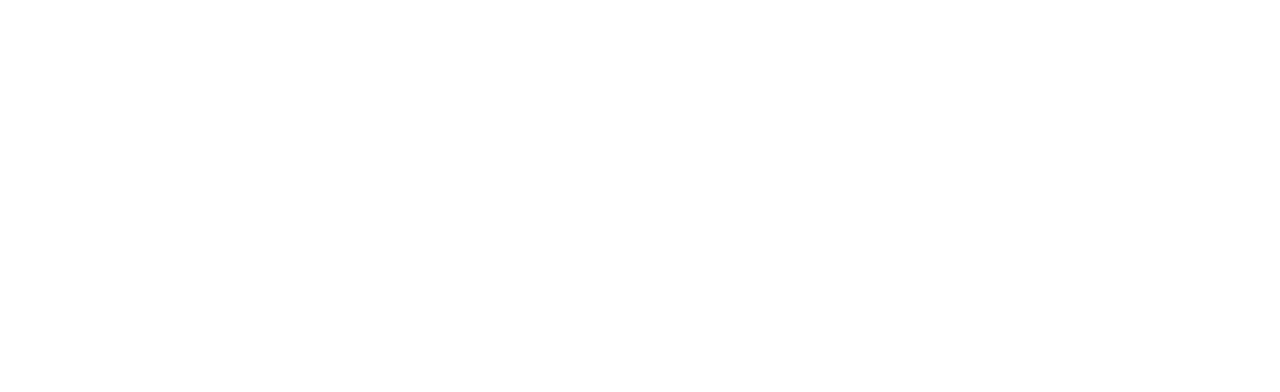
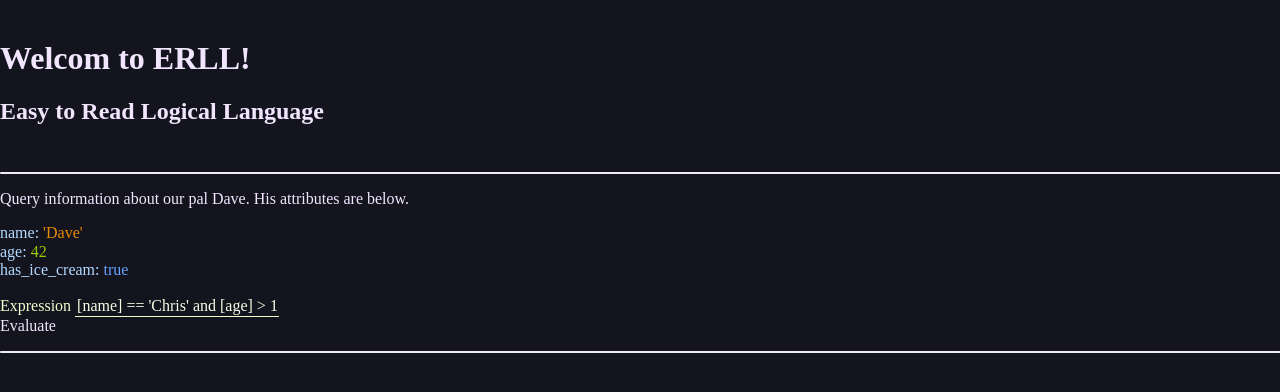
Before and after one commit to christo8989/erll, a plain HTML site: page index.html in a window 1280 px wide. Drawn offline with nearby package versions, Linux system fonts and the light colour scheme; a small style sheet from the web is missing.

Commit message:
Worked on front end changes

```diff
--- /dev/null
+++ b/140medley.min.js
@@ -0,0 +1,2 @@
+var t=function(a,b){return function(c,d){return a.replace(/#{([^}]*)}/g,function(a,f){return Function("x","with(x)return "+f).call(c,d||b||{})})}},s=function(a,b){return b?{get:function(c){return a[c]&&b.parse(a[c])},set:function(c,d){a[c]=b.stringify(d)}}:{}}(this.localStorage||{},JSON),p=function(a,b,c,d){c=c||document;d=c[b="on"+b];a=c[b]=function(e){d=d&&d(e=e||c.event);return(a=a&&b(e))?b:d};c=this},m=function(a,b,c){b=document;c=b.createElement("p");c.innerHTML=a;for(a=b.createDocumentFragment();b=
+c.firstChild;)a.appendChild(b);return a},$=function(a,b){a=a.match(/^(\W)?(.*)/);return(b||document)["getElement"+(a[1]?a[1]=="#"?"ById":"sByClassName":"sByTagName")](a[2])},j=function(a){for(a=0;a<4;a++)try{return a?new ActiveXObject([,"Msxml2","Msxml3","Microsoft"][a]+".XMLHTTP"):new XMLHttpRequest}catch(b){}};
--- a/clock.js
+++ b/clock.js
@@ -27,7 +27,8 @@
 		this.start();
 		fn();
 		var tEnd = this.getMilliseconds( 2 );
-		console.log( Name + " ended. " + tEnd + "ms" );
+    console.log( Name + " ended. " + tEnd + "ms" );
+    return tEnd;
 	}
 
 	Clock.prototype.timeRaw = function ( Name, fn ) {
--- a/index.html
+++ b/index.html
@@ -4,10 +4,105 @@
   <meta charset="utf-8">
   <meta name="viewport" content="width=device-width">
   <title>ERLL</title>
+  <!-- Google Fonts -->
+  <link rel="stylesheet" href="http://fonts.googleapis.com/css?family=Roboto:300,300italic,700,700italic">
+  <!-- CSS Reset -->
+  <link rel="stylesheet" href="http://cdn.rawgit.com/necolas/normalize.css/master/normalize.css">
+  <!-- Milligram CSS minified -->
+  <link rel="stylesheet" href="http://cdn.rawgit.com/milligram/milligram/master/dist/milligram.min.css">
+
+  <style>
+    body {
+      background-color: #14141f;
+      color: #f2e6ff;
+    }
+
+    hr {
+      border-top: 0.1rem solid #f2e6ff;
+    }
+
+    input[type='text'] {
+      background-color: #14141f;
+      border: none;
+      border-bottom: 1px solid #eeffcc;
+      color: #f7ffe6;
+    }
+
+    label {
+      display: inline-block;
+      cursor: pointer;
+      color: #eeffcc;
+    }
+
+    .color--string {
+      color: #e68a00;
+    }
+
+    .color--number {
+      color: #99cc00;
+    }
+
+    .color--boolean {
+      color: #66a3ff;
+    }
+
+    .color--object {
+      color: #b3d9ff;
+    }
+
+
+    .color--error {
+      color: red;
+    }
+  </style>
 </head>
 <body>
-  <script src="clock.js"></script>
-  <script src="erll.js"></script>
-  <script src="test.js"></script>
+  <br />
+  <div class="container">
+    <h1>Welcom to ERLL!</h1>
+    <h2>Easy to Read Logical Language</h2>
+
+    <br />
+    <hr />
+
+    <div class="column">
+      <p>Query information about our pal Dave. His attributes are below.</p>
+      <div class="row">
+
+        <div class="column column-25 column-offset-10">
+          <dl class="color--object">
+            <dt>name: <span class="color--string">'Dave'</span></dt>
+            <dt>age: <span class="color--number">42</span></dt>
+            <dt>has_ice_cream: <span class="color--boolean">true</span></dt>
+          </dl>
+        </div>
+
+        <div class="column column-65">
+          <label for="Expression">Expression</label>
+          <input type="text" id="Expression" placeholder="Expression" />
+          <div class="button container--expression--button" onclick="onEvaluate()">Evaluate</div>
+        </div>
+      </div>
+
+      <div class="row">
+        <div class="column column-25 column-offset-10">
+          <span id="ResultOverall"></span>
+        </div>
+        <div class="column column-65">
+          <dl id="Results"></dl>
+        </div>
+    </div>
+
+    <hr />
+
+    <div class="container--body">
+      <div class="container--body--rules"></div>
+    </div>
+  </div>
+
+  <script type="text/javascript" src="140medley.min.js"></script>
+  <script type="text/javascript" src="clock.js"></script>
+  <script type="text/javascript" src="erll.js"></script>
+  <script type="text/javascript" src="test.js"></script>
 </body>
 </html>
--- a/test.js
+++ b/test.js
@@ -1,16 +1,43 @@
-var expression = "[name] == 'Chris' and [age_one] < [age_two]"
-var dictionary = {
-    name: "David",
-    age_one: 19,
-    age_two: 16,
+var erll = new ERLL()
+$( '#Expression' ).value = "[name] == 'Chris' and [age] > 100 and [has_ice_cream] == false"
+
+
+function onEvaluate () {
+  var expression = $( '#Expression' ).value
+  var dictionary = {
+    name: 'Dave',
+    age: 42,
+    has_ice_cream: true,
+  }
+
+  var result = null
+  var time = Clock.time( "ERLL", function () {
+      result = erll.parse( expression, dictionary )
+  } )
+
+  $( '#ResultOverall' ).innerText = `${ result.value ? 'Success' : 'Fail' } - ${ time }ms`
+
+  console.log(result);
+
+  if ( result.errors.length > 0 ) {
+    var $results = $( '#Results' )
+    $results.innerText = ''
+
+    var error = ''
+    var element = null
+
+    for ( var i = 0; i < result.errors.length; ++i ) {
+      error = result.errors[i]
+
+      if ( typeof error === 'string' && error.trim() !== '' ) {
+        element = document.createElement( 'dt' )
+        element.className = 'color--error';
+        element.innerText = error
+
+        $results.append(element)
+      }
+
+      element = null
+    }
+  }
 }
-
-var erll = new ERLL();
-var result
-
-Clock.time( "ERLL", function () {
-    result = erll.parse( expression, dictionary )
-} )
-
-console.log( "Expression:", expression )
-console.log( result )
```
Also changed, not shown: 1 other file.
